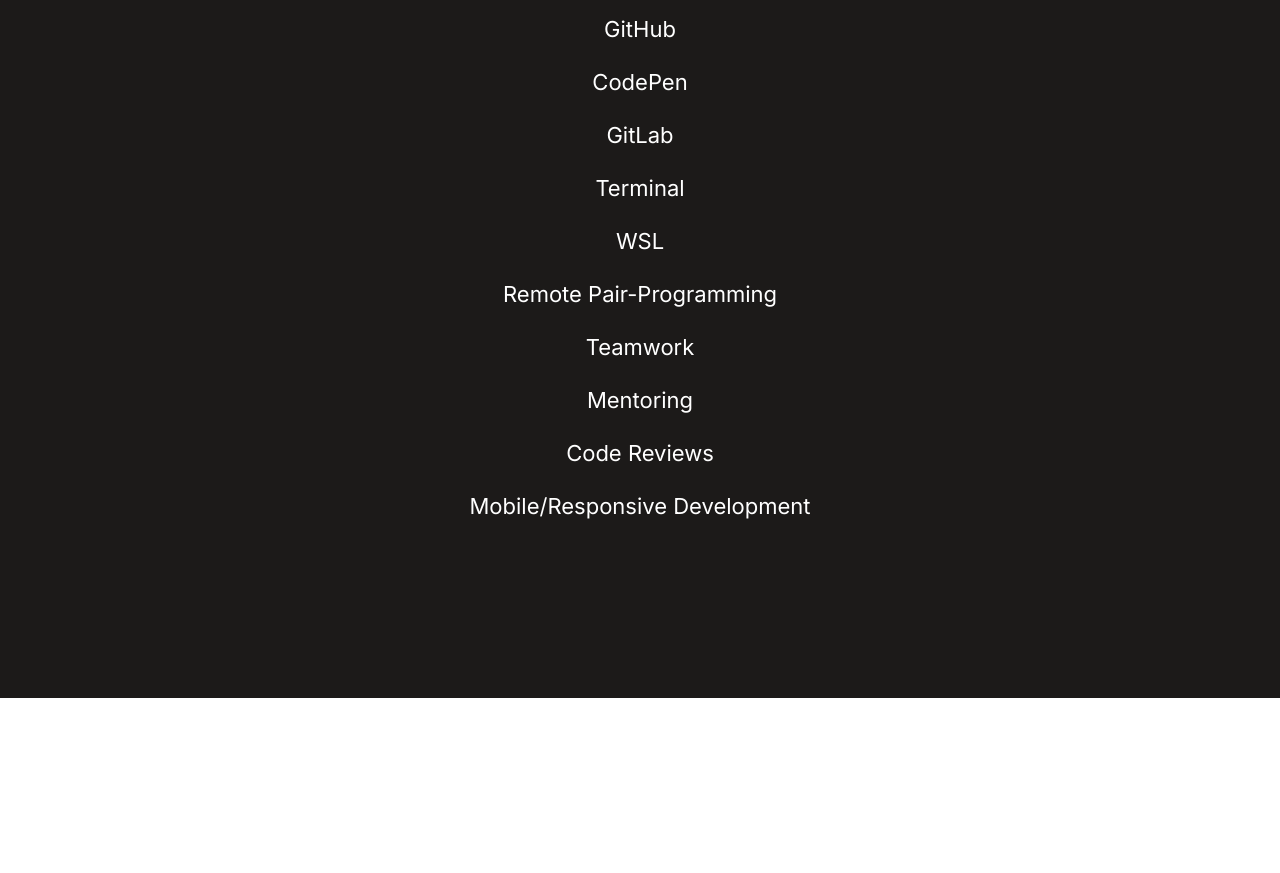
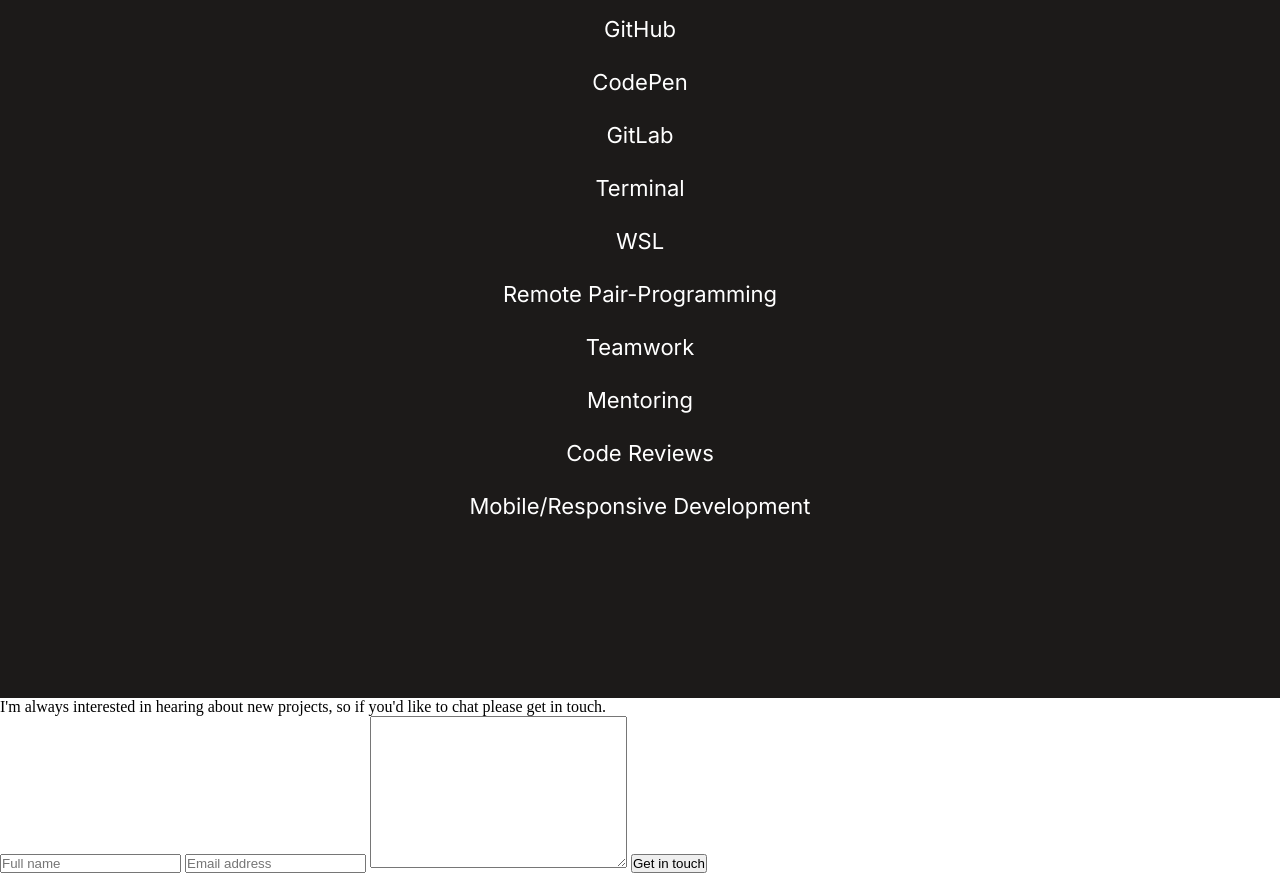
Before and after one commit to rskinnerc/contact-form-cr, a website: page index.html in a window 1280 px wide. Shown: the part 6009-6882 px from the top of the page. Before the commit the page ends 6707 px from the top, so only its background shows below. Drawn offline with Linux system fonts and the light colour scheme.

Commit message:
Addbasic contact form structure

```diff
--- a/index.html
+++ b/index.html
@@ -290,6 +290,37 @@
         </div>
       </div>
     </main>
+    <div>
+      <footer>
+        <div>
+          <p>
+            I'm always interested in hearing about new projects, so if you'd like
+            to chat please get in touch.
+          </p>
+          <form action="https://formspree.io/f/xjvloqrk" method="POST">
+            <input
+              type="text"
+              name="name"
+              id="name"
+              placeholder="Full name"
+            />
+            <input
+              type="email"
+              name="email"
+              id="email"
+              placeholder="Email address"
+            />
+            <textarea
+              name="message"
+              id="message"
+              cols="30"
+              rows="10"
+            ></textarea>
+            <button type="submit" >Get in touch</button>
+          </form>
+        </div>
+      </footer>
+    </div>
 
     <script
       src="https://kit.fontawesome.com/e966a3bd22.js"
```
